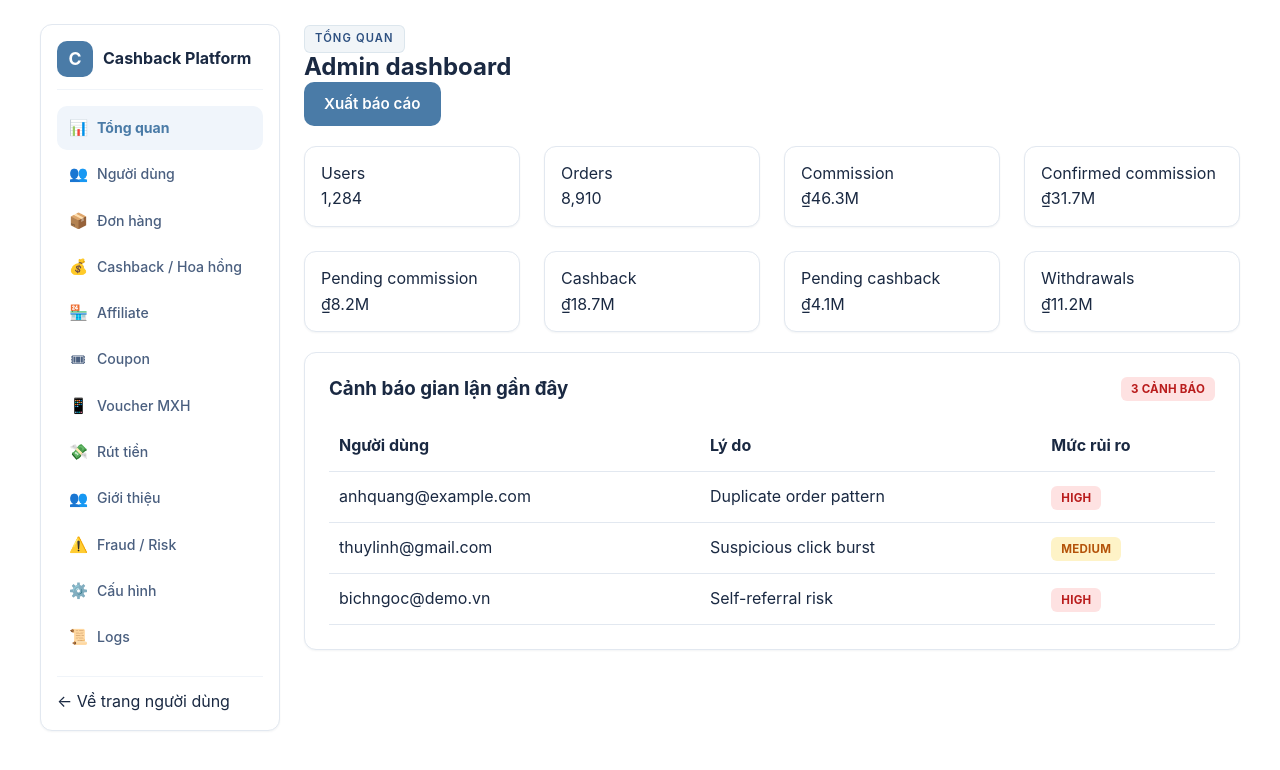
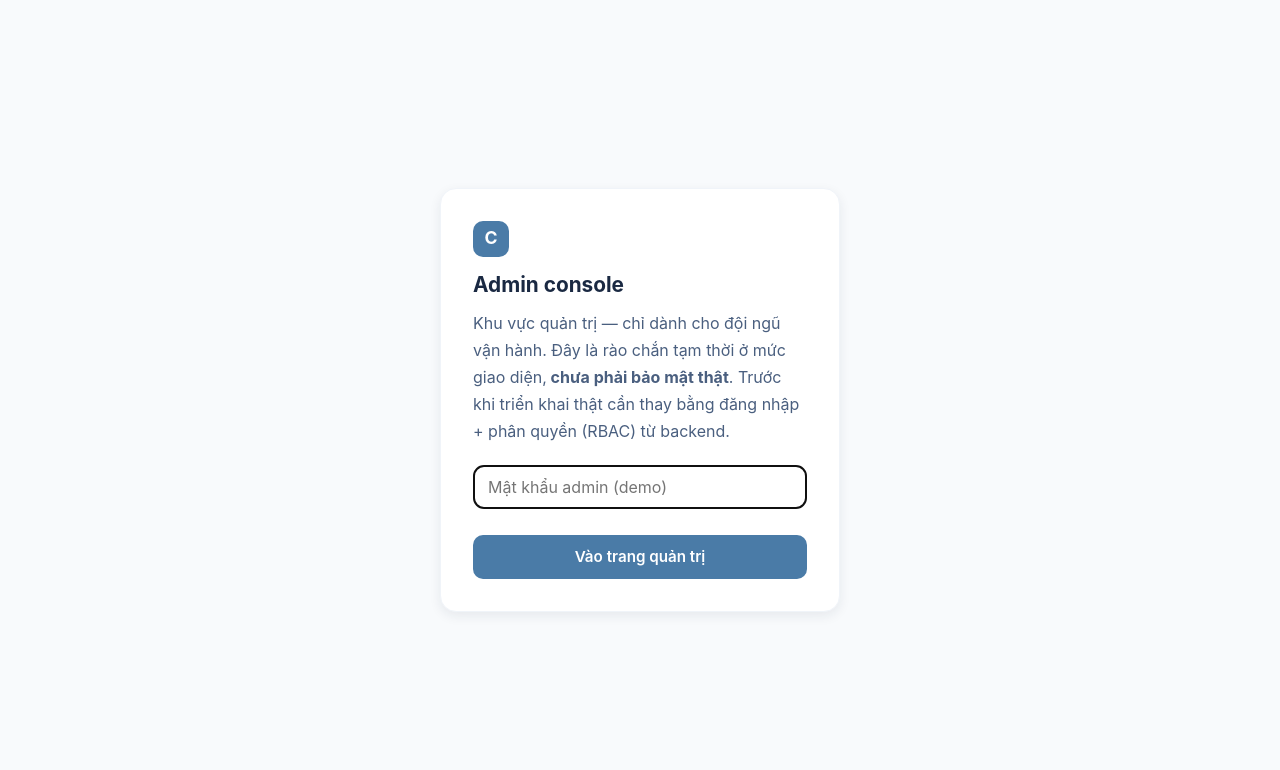
Before and after one commit to quangnamttp/cashback-platform, a Next.js app in the folder apps/web/: page /admin in a window 1280 px wide. Shown: the top 770 px of the page. Built offline with nearby package versions, Linux system fonts and the light colour scheme.

Commit message:
fix: add admin access gate (UI-level, demo password), fix widespread missing base CSS (stat-label/value/delta, page-shell, field-label, text-link, etc.) found during full audit

```diff
--- a/apps/web/app/globals.css
+++ b/apps/web/app/globals.css
@@ -1692,3 +1692,214 @@ p {
     grid-template-columns: repeat(2, minmax(0, 1fr));
   }
 }
+
+/* ==========================================================
+   MISSING BASE STYLES (found during audit — pre-existing gaps
+   in the original codebase, not previously styled at all)
+   ========================================================== */
+
+.page-shell,
+.dashboard-page {
+  display: flex;
+  flex-direction: column;
+  gap: 24px;
+}
+
+.dashboard-panels {
+  display: grid;
+  grid-template-columns: 1.6fr 1fr;
+  gap: 20px;
+  align-items: start;
+}
+
+@media (max-width: 900px) {
+  .dashboard-panels {
+    grid-template-columns: 1fr;
+  }
+}
+
+.stat-label {
+  font-size: 0.8rem;
+  color: var(--text-muted);
+  font-weight: 600;
+}
+
+.stat-value {
+  font-size: 1.4rem;
+  font-weight: 800;
+  color: var(--text);
+  margin-top: 6px;
+}
+
+.stat-delta {
+  font-size: 0.78rem;
+  color: var(--primary);
+  margin-top: 4px;
+  font-weight: 600;
+}
+
+.field-label {
+  display: block;
+  font-size: 0.78rem;
+  color: var(--text-muted);
+  font-weight: 600;
+  margin-bottom: 4px;
+}
+
+.text-link {
+  color: var(--primary);
+  font-size: 0.85rem;
+  font-weight: 600;
+}
+
+.text-link:hover {
+  text-decoration: underline;
+}
+
+.profile-grid {
+  display: grid;
+  grid-template-columns: repeat(2, minmax(0, 1fr));
+  gap: 16px;
+  margin-top: 16px;
+}
+
+.wide-button {
+  width: 100%;
+  margin-top: 14px;
+}
+
+.auth-panel {
+  display: flex;
+  flex-direction: column;
+}
+
+.empty-state {
+  padding: 32px;
+  text-align: center;
+  color: var(--text-muted);
+  border: 1px dashed var(--border);
+  border-radius: 12px;
+}
+
+.empty-title {
+  font-weight: 700;
+  color: var(--text);
+  margin-bottom: 4px;
+}
+
+/* LinkChecker component (currently unused, styled for completeness) */
+.link-checker {
+  display: flex;
+  flex-direction: column;
+  gap: 16px;
+}
+
+.field-group label {
+  display: block;
+  font-size: 0.85rem;
+  font-weight: 600;
+  color: var(--text);
+  margin-bottom: 8px;
+}
+
+.inline-input-row {
+  display: flex;
+  gap: 10px;
+}
+
+.inline-input-row input {
+  flex: 1;
+  height: 44px;
+  padding: 0 14px;
+  border-radius: 10px;
+  border: 1px solid var(--border);
+  background: var(--surface);
+}
+
+.checker-status-row {
+  min-height: 24px;
+}
+
+.link-result-card {
+  border: 1px solid var(--border-light);
+  border-radius: 12px;
+  padding: 16px;
+  background: var(--bg-accent);
+}
+
+.result-topline {
+  display: flex;
+  align-items: center;
+  gap: 8px;
+  margin-bottom: 12px;
+  font-size: 1rem;
+}
+
+.result-label {
+  font-size: 0.75rem;
+  color: var(--text-muted);
+  font-weight: 600;
+}
+
+.result-value {
+  font-size: 0.9rem;
+  color: var(--text);
+  margin-top: 2px;
+  word-break: break-all;
+}
+
+.result-actions {
+  display: flex;
+  gap: 10px;
+  margin-top: 14px;
+}
+
+.button-icon {
+  display: inline-flex;
+  align-items: center;
+  justify-content: center;
+}
+
+/* Admin access gate (UI-level deterrent, not real auth) */
+.admin-gate-screen {
+  min-height: 100vh;
+  display: flex;
+  align-items: center;
+  justify-content: center;
+  background: var(--bg-secondary);
+  padding: 20px;
+}
+
+.admin-gate-card {
+  width: min(400px, 100%);
+  background: var(--surface);
+  border: 1px solid var(--border-light);
+  border-radius: 16px;
+  padding: 32px;
+  display: flex;
+  flex-direction: column;
+  align-items: flex-start;
+  gap: 12px;
+  box-shadow: var(--shadow-md);
+}
+
+.admin-gate-card h1 {
+  font-size: 1.3rem;
+  margin: 4px 0 0;
+}
+
+.admin-gate-card input {
+  width: 100%;
+  height: 44px;
+  padding: 0 14px;
+  border-radius: 10px;
+  border: 1px solid var(--border);
+  background: var(--bg);
+  margin-top: 8px;
+}
+
+.admin-gate-error {
+  color: #b91c1c;
+  font-size: 0.82rem;
+  font-weight: 600;
+}
--- /dev/null
+++ b/apps/web/components/layout/AdminGate.tsx
@@ -0,0 +1,69 @@
+'use client';
+
+import { useEffect, useState } from 'react';
+
+const SESSION_KEY = 'cb_admin_demo_unlocked';
+const DEMO_PASSWORD = 'admin123';
+
+export function AdminGate({ children }: { children: React.ReactNode }) {
+  const [unlocked, setUnlocked] = useState<boolean | null>(null);
+  const [input, setInput] = useState('');
+  const [error, setError] = useState(false);
+
+  useEffect(() => {
+    try {
+      setUnlocked(window.sessionStorage.getItem(SESSION_KEY) === '1');
+    } catch {
+      setUnlocked(false);
+    }
+  }, []);
+
+  const handleSubmit = (event: React.FormEvent) => {
+    event.preventDefault();
+    if (input === DEMO_PASSWORD) {
+      try {
+        window.sessionStorage.setItem(SESSION_KEY, '1');
+      } catch {
+        // ignore storage errors
+      }
+      setUnlocked(true);
+      setError(false);
+    } else {
+      setError(true);
+    }
+  };
+
+  if (unlocked === null) {
+    return null;
+  }
+
+  if (!unlocked) {
+    return (
+      <div className="admin-gate-screen">
+        <form className="admin-gate-card" onSubmit={handleSubmit}>
+          <div className="brand-mark">C</div>
+          <h1>Admin console</h1>
+          <p className="muted-copy">
+            Khu vực quản trị — chỉ dành cho đội ngũ vận hành. Đây là rào chắn tạm thời ở mức giao diện,
+            <strong> chưa phải bảo mật thật</strong>. Trước khi triển khai thật cần thay bằng đăng nhập +
+            phân quyền (RBAC) từ backend.
+          </p>
+          <input
+            type="password"
+            placeholder="Mật khẩu admin (demo)"
+            value={input}
+            onChange={(event) => {
+              setInput(event.target.value);
+              setError(false);
+            }}
+            autoFocus
+          />
+          {error && <span className="admin-gate-error">Sai mật khẩu demo.</span>}
+          <button type="submit" className="button button-primary wide-button">Vào trang quản trị</button>
+        </form>
+      </div>
+    );
+  }
+
+  return <>{children}</>;
+}
--- a/apps/web/components/layout/AdminShell.tsx
+++ b/apps/web/components/layout/AdminShell.tsx
@@ -2,6 +2,7 @@
 
 import Link from 'next/link';
 import { usePathname } from 'next/navigation';
+import { AdminGate } from './AdminGate';
 
 const adminNavItems = [
   { icon: '📊', label: 'Tổng quan', href: '/admin' },
@@ -27,6 +28,7 @@ export function AdminShell({ children }: { children: React.ReactNode }) {
   const pathname = usePathname();
 
   return (
+    <AdminGate>
       <div className="admin-page-shell container">
         <aside className="admin-sidebar panel">
           <Link href="/admin" className="brand-block compact">
@@ -57,5 +59,6 @@ export function AdminShell({ children }: { children: React.ReactNode }) {
 
         <section className="admin-content">{children}</section>
       </div>
+    </AdminGate>
   );
 }
```
Lines whose indentation alone changed are shown as unchanged.
